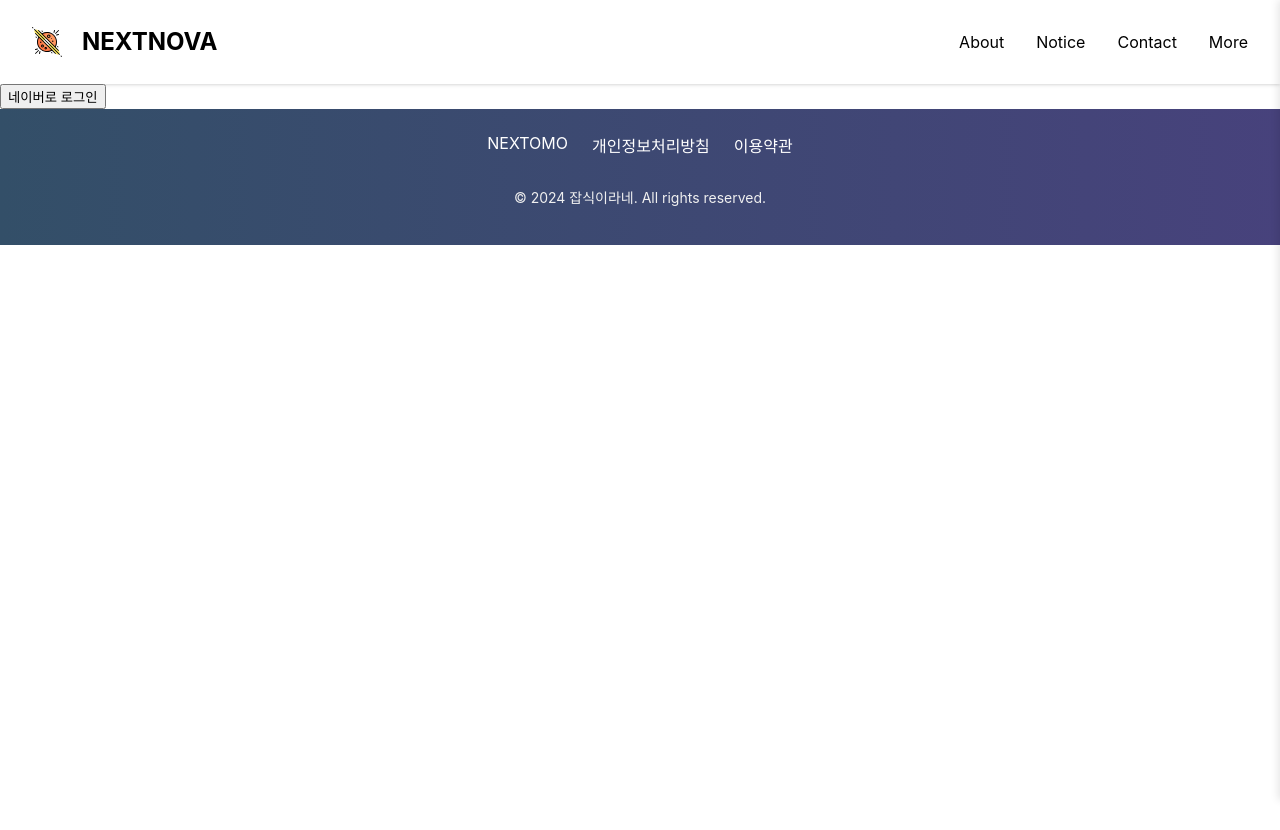
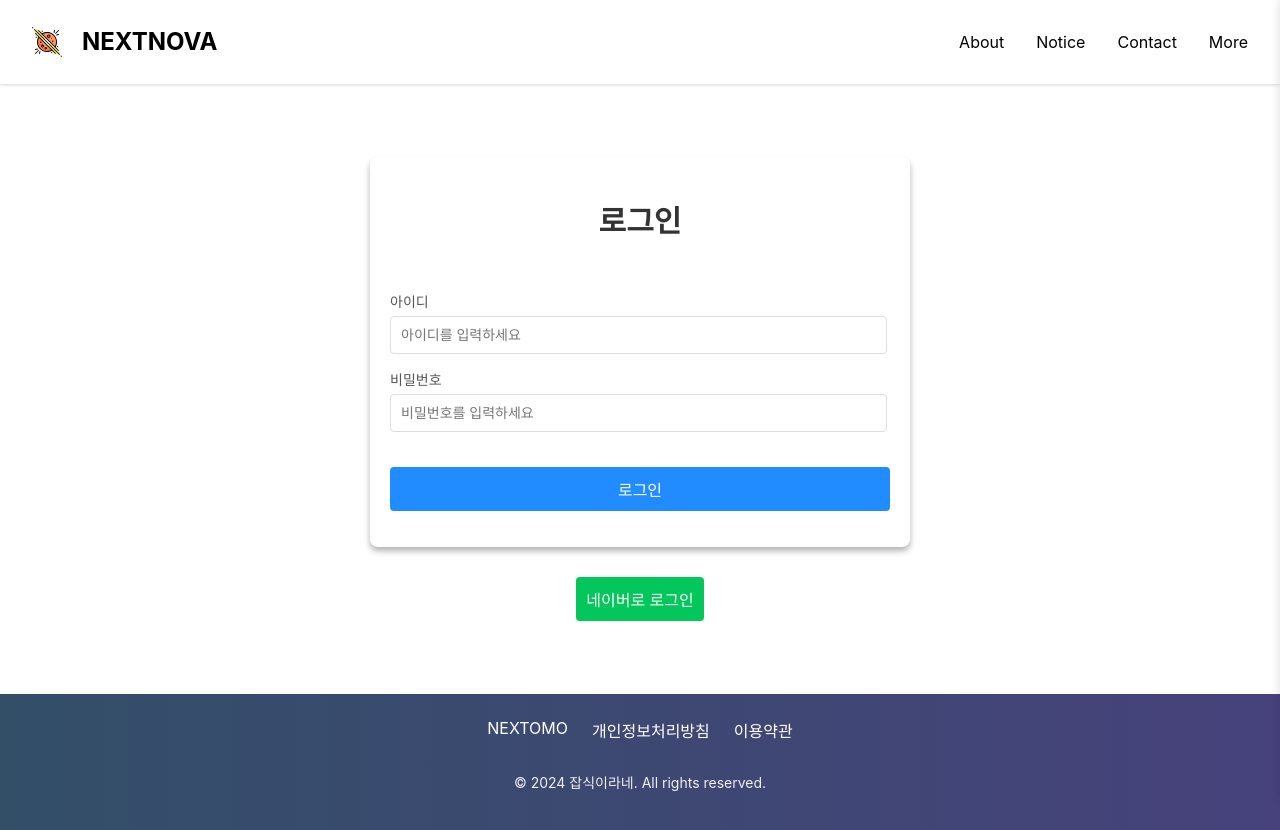
Before and after one commit to jobsicke7/nextnova, a Next.js app: page /login in a window 1280 px wide. Before the commit the page ends 800 px from the top, so only its background shows below. Built offline with nearby package versions, Linux system fonts and the light colour scheme; no server answers.

Commit message:
add login page

```diff
--- /dev/null
+++ b/src/app/login/login.module.css
@@ -0,0 +1,97 @@
+.container {
+    display: flex;
+    justify-content: center;
+    align-items: center;
+    height: 100vh;
+    background-color: #f5f5f5;
+}
+
+.loginBox {
+    width: 500px;
+    min-height: 350px;
+    padding: 20px;
+    background-color: #fff;
+    border-radius: 8px;
+    box-shadow: 0 4px 6px rgba(0, 0, 0, 0.3);
+    text-align: center;
+    margin-bottom: 20px;
+}
+
+.title {
+    font-size: 30px;
+    font-weight: bold;
+    margin-bottom: 20px;
+    color: #333;
+}
+
+.form {
+    margin-top: 50px;
+    display: flex;
+    flex-direction: column;
+}
+
+.inputGroup {
+    margin-bottom: 15px;
+    text-align: left;
+}
+
+.inputGroup label {
+    display: block;
+    margin-bottom: 5px;
+    font-size: 14px;
+    color: #555;
+}
+
+.inputGroup input {
+    width: 95%;
+    padding: 10px;
+    border: 1px solid #ddd;
+    border-radius: 4px;
+    font-size: 14px;
+    color: #333;
+}
+
+.inputGroup input:focus {
+    outline: none;
+    border: 2px solid;
+    border-image-slice: 1;
+    border-image-source: linear-gradient(90deg, #7492ac, #938ec5);
+    box-shadow: 0px 0px 5px rgba(45, 41, 135, 0.5);
+}
+
+.error {
+    margin-bottom: 15px;
+    color: red;
+    font-size: 12px;
+}
+
+.loginButton {
+    margin-top: 20px;
+    width: 100%;
+    padding: 10px;
+    background-color: #208cff;
+    border: none;
+    border-radius: 4px;
+    color: #fff;
+    font-size: 16px;
+    cursor: pointer;
+}
+
+.loginButton:hover {
+    background-color: #0056b3;
+}
+
+.oauthButton {
+    margin-top: 10px;
+    padding: 10px;
+    background-color: #03c75a;
+    border: none;
+    border-radius: 4px;
+    color: #fff;
+    font-size: 16px;
+    cursor: pointer;
+}
+
+.oauthButton:hover {
+    background-color: #02943f;
+}
--- a/src/app/login/page.tsx
+++ b/src/app/login/page.tsx
@@ -1,23 +1,72 @@
 'use client';
 
+import { useState } from 'react';
+import { useRouter } from 'next/navigation';
+import style from '@/styles/main.module.css';
+import styles from './login.module.css';
 import { signIn, signOut, useSession } from 'next-auth/react';
 
 export default function Home() {
     const { data: session } = useSession();
+    const router = useRouter();
+
+    const [id, setId] = useState('');
+    const [password, setPassword] = useState('');
+    const [error, setError] = useState('');
+
+    const handleSubmit = (e: React.FormEvent) => {
+        e.preventDefault();
+        if (id === '나윱' && password === '1234') {
+            router.push('/dashboard');
+        } else {
+            setError('아이디 또는 비밀번호가 올바르지 않습니다.');
+        }
+    };
 
     if (session) {
         return (
-            <div>
+            <div className={style.container}>
                 <p>환영합니다, {session.user?.name}님!</p>
-                <img src={session.user?.image ?? ''} alt="프로필" />
+                <img src={session.user?.image ?? ''} alt="프로필" style={{ width: 100 }} />
                 <button onClick={() => signOut()}>로그아웃</button>
             </div>
         );
     }
 
     return (
-        <div>
-            <button onClick={() => signIn('naver')}>
+        <div className={style.container}>
+            <div className={styles.loginBox}>
+                <h1 className={styles.title}>로그인</h1>
+                <form onSubmit={handleSubmit} className={styles.form}>
+                    <div className={styles.inputGroup}>
+                        <label htmlFor="id">아이디</label>
+                        <input
+                            id="id"
+                            type="text"
+                            value={id}
+                            onChange={(e) => setId(e.target.value)}
+                            placeholder="아이디를 입력하세요"
+                            required
+                        />
+                    </div>
+                    <div className={styles.inputGroup}>
+                        <label htmlFor="password">비밀번호</label>
+                        <input
+                            id="password"
+                            type="password"
+                            value={password}
+                            onChange={(e) => setPassword(e.target.value)}
+                            placeholder="비밀번호를 입력하세요"
+                            required
+                        />
+                    </div>
+                    {error && <p className={styles.error}>{error}</p>}
+                    <button type="submit" className={styles.loginButton}>
+                        로그인
+                    </button>
+                </form>
+            </div>
+            <button onClick={() => signIn('naver')} className={styles.oauthButton}>
                 네이버로 로그인
             </button>
         </div>
```
